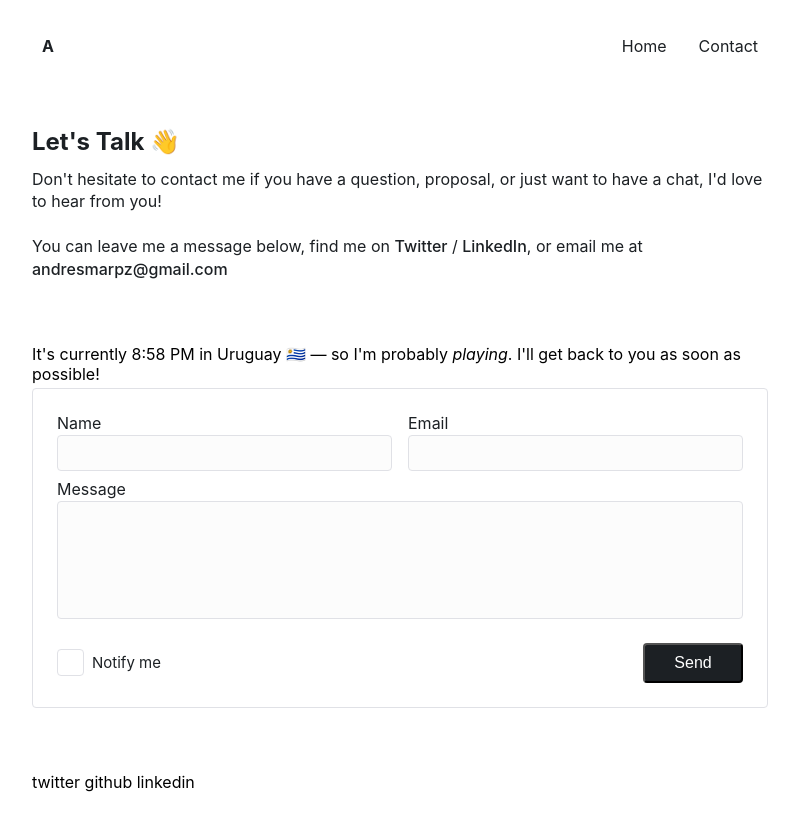
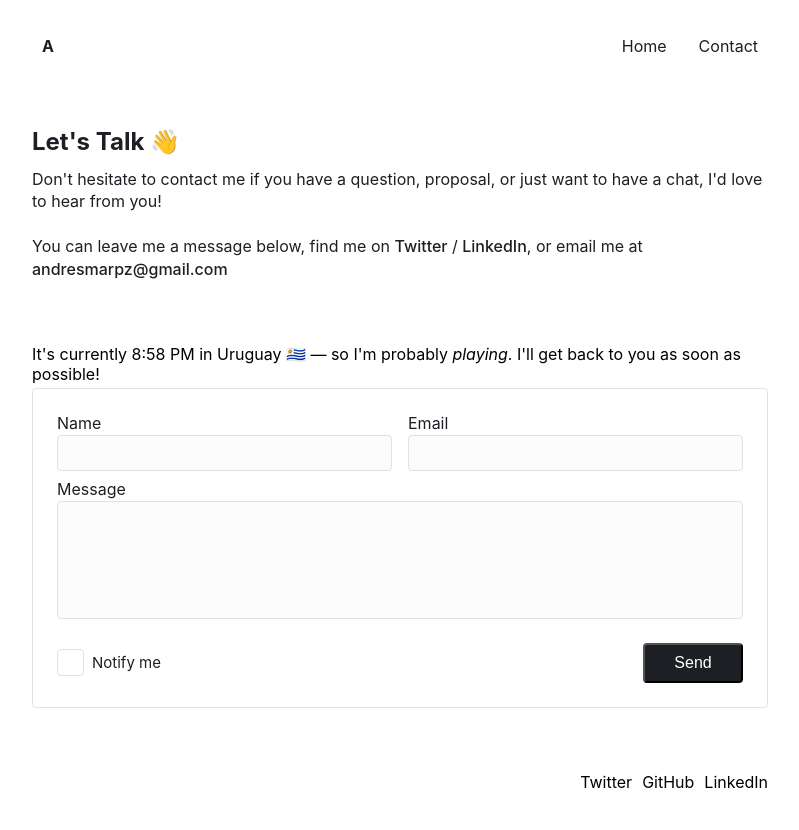
Before and after one commit to andresmarpz/website, a Next.js app: page /contact in a window 1280 px wide. Shown: the whole page, without its empty margins (240-1039 px from the left). Built offline with nearby package versions, Linux system fonts and the light colour scheme; what next-real-viewport would draw is missing.

Commit message:
feat: add links to footer

```diff
--- a/ui/Layout.tsx
+++ b/ui/Layout.tsx
@@ -2,6 +2,7 @@ import { css, styled } from '@/stitches.config';
 import React from 'react';
 import NextLink from 'next/link';
 import Box from './Box';
+import Link from './Link';
 
 /**
  *  Header component
@@ -50,11 +51,20 @@ const Header: React.FC = () => {
  */
 
 const StyledFooter = styled('footer', {
-  paddingY: 40
+  paddingY: 40,
+  display: 'flex',
+  justifyContent: 'flex-end',
+  gap: 10
 });
 
 const Footer: React.FC = () => {
-  return <StyledFooter>twitter github linkedin</StyledFooter>;
+  return (
+    <StyledFooter>
+      <Link href="https://twitter.com/andresmarpz" target="_blank">Twitter</Link>
+      <Link href="https://github.com/andresmarpz" target="_blank">GitHub</Link>
+      <Link href="https://linkedin.com/in/andresmarpz" target="_blank">LinkedIn</Link>
+    </StyledFooter>
+  );
 };
 
 /**
```
